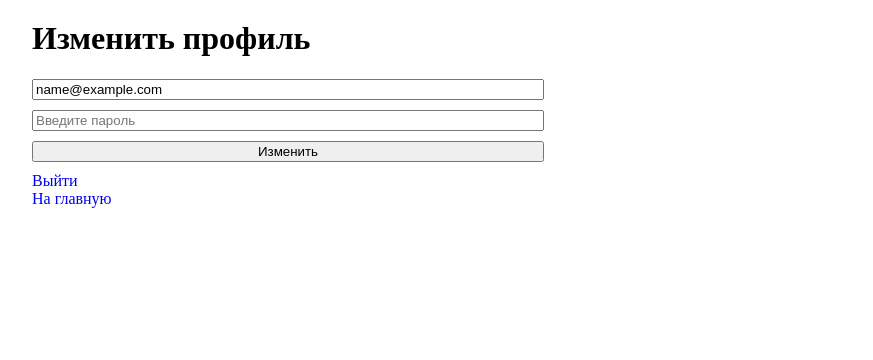
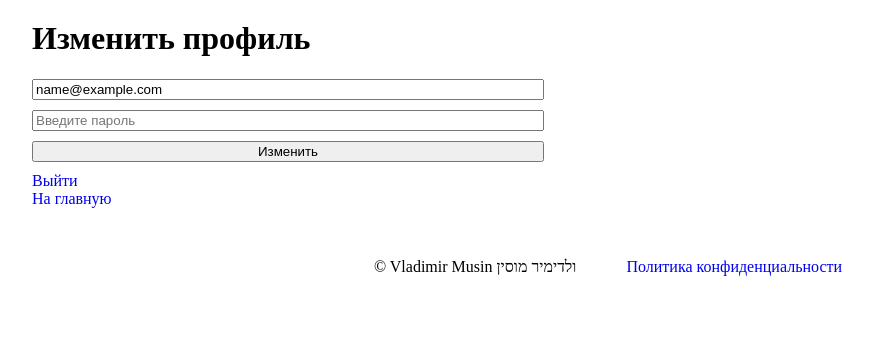
Before and after one commit to reliponj/hebrew_vocabulary, a Django app: page /profile/ in a window 1280 px wide. Shown: the part 147-507 px from the top of the page, without its empty margins (32-905 px from the left). Run offline with Django 5.2, Linux system fonts and the light colour scheme; the visitor is signed in with stand-in values (Sample User, id 1); data comes from the database, SQL or seed files in the repository.

Commit message:
Some Fixes

```diff
--- a/ivrit/context_processors.py
+++ b/ivrit/context_processors.py
@@ -51,6 +51,8 @@ def context_controller(request):
             "free_until": "Бесплатно до",
             "welcome": "Корни иврита",
             "sub_expired": "Ваш пробный период истек!",
+
+            "privacy_policy": "Политика конфиденциальности",
         },
         "ua": {
             "site_name": "Корені дієслів",
@@ -96,6 +98,7 @@ def context_controller(request):
             "free_until": "Безкоштовно до",
             "welcome": "Коріння івриту",
             "sub_expired": "Ваш пробний період минув!",
+            "privacy_policy": "Політика конфіденціальності",
         },
         "en": {
             "site_name": "Verb Roots",
@@ -141,6 +144,8 @@ def context_controller(request):
             "free_until": "Free until",
             "welcome": "Hebrew roots",
             "sub_expired": "Your trial period has expired!",
+
+            "privacy_policy": "Privacy Policy",
         }
     }
 
--- a/ivrit/templates/includes/base.html
+++ b/ivrit/templates/includes/base.html
@@ -42,6 +42,15 @@
       <meta name="keywords" content="{{settings.key_words}}">
    </head>
    {% block 'content' %}{% endblock%}
+   <footer style="display: flex; justify-content: center;">
+       <p style="font-size: 16px;">
+            © Vladimir Musin ולדימיר מוסין
+       </p>
+       <div style="width: 50px;"></div>
+       <a href="{% url 'privacy' %}">
+           {{locale.privacy_policy}}
+       </a>
+   </footer>
     <script>
       document.addEventListener('DOMContentLoaded', () => {
        const inputField = document.getElementById('rootInput');
```
